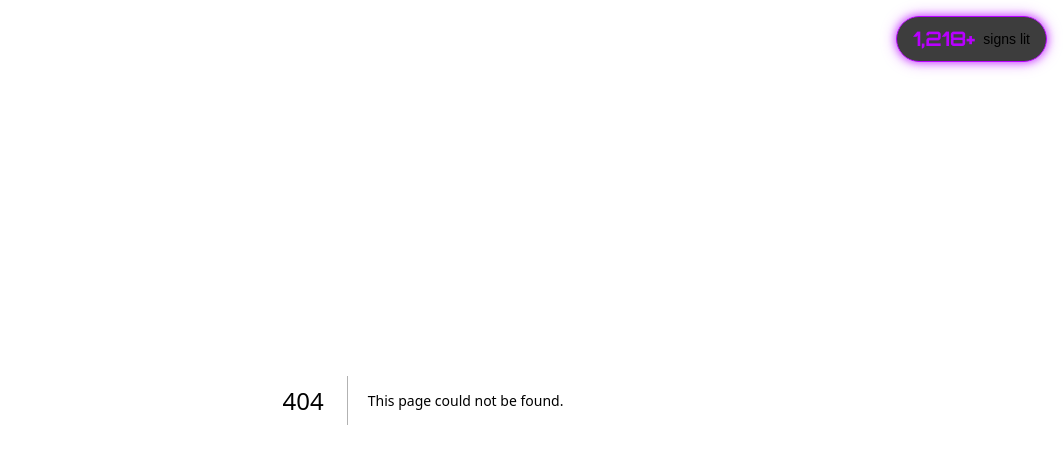
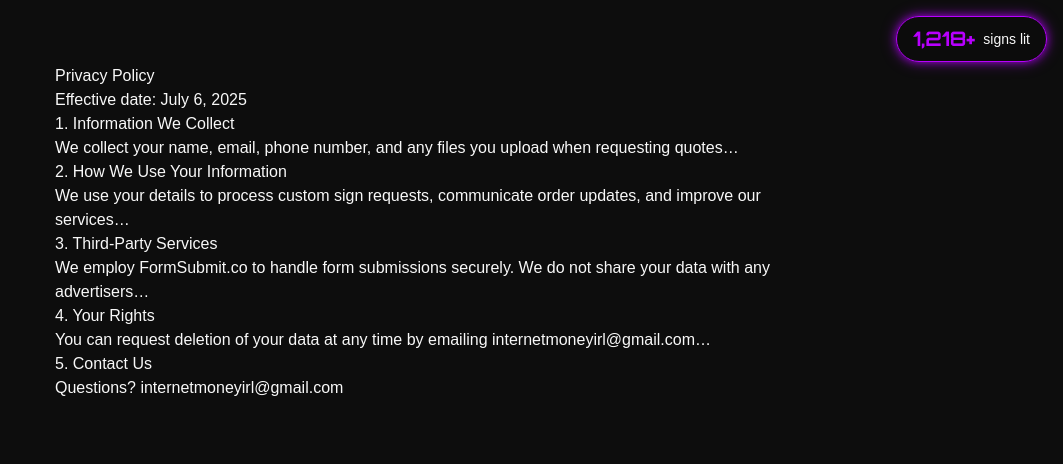
Before and after one commit to teejey2/neontj, a Next.js app: page /privacy in a window 1280 px wide. Before the commit this address had no page. Shown: the top 464 px of the page, without its empty margins (217-1280 px from the left). Built offline with nearby package versions, Linux system fonts and the light colour scheme.

Commit message:
Add privacy policy page and IG feed API setup

```diff
--- /dev/null
+++ b/src/app/privacy/page.tsx
@@ -0,0 +1,29 @@
+// src/app/privacy/page.tsx
+export const metadata = {
+  title: 'Privacy Policy – NeonTJ',
+  description: 'How NeonTJ collects and uses data for our custom neon sign service.',
+};
+
+export default function PrivacyPage() {
+  return (
+    <main className="prose prose-invert max-w-3xl mx-auto py-16 px-4">
+      <h1>Privacy Policy</h1>
+      <p>Effective date: July 6, 2025</p>
+
+      <h2>1. Information We Collect</h2>
+      <p>We collect your name, email, phone number, and any files you upload when requesting quotes…</p>
+
+      <h2>2. How We Use Your Information</h2>
+      <p>We use your details to process custom sign requests, communicate order updates, and improve our services…</p>
+
+      <h2>3. Third-Party Services</h2>
+      <p>We employ FormSubmit.co to handle form submissions securely. We do not share your data with any advertisers…</p>
+
+      <h2>4. Your Rights</h2>
+      <p>You can request deletion of your data at any time by emailing internetmoneyirl@gmail.com…</p>
+
+      <h2>5. Contact Us</h2>
+      <p>Questions? <a href="mailto:internetmoneyirl@gmail.com">internetmoneyirl@gmail.com</a></p>
+    </main>
+  );
+}
```
